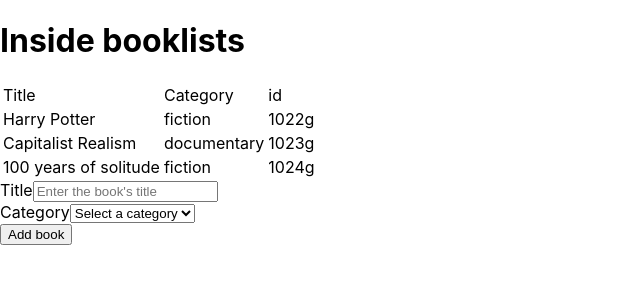
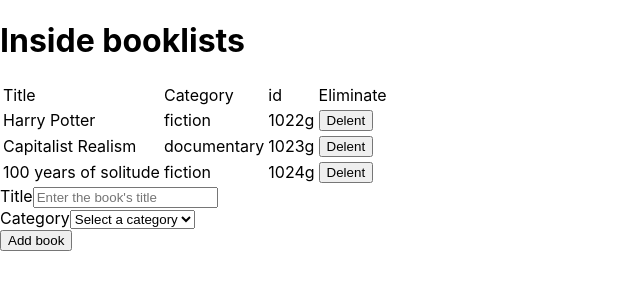
Before and after one commit to leonmezu1/superbookstore, a React (Create React App) app: page / in a window 1280 px wide. Shown: the top 300 px of the page, without its empty margins (0-640 px from the left). Built offline with nearby package versions, Linux system fonts and the light colour scheme.

Commit message:
Finished implementing handleBookRemove.

```diff
--- a/src/actions/index.js
+++ b/src/actions/index.js
@@ -11,9 +11,9 @@
   }
 };
 
-const deleteBook = book => ({
+export const deleteBook = book => ({
   type: REMOVEBOOK,
-  book,
+  payload: book,
 });
 
 // export const createBookAction = book => dispatch => {
--- a/src/components/Book.js
+++ b/src/components/Book.js
@@ -1,13 +1,21 @@
 import React from 'react';
 import PropTypes from 'prop-types';
+import { deleteBook } from '../actions/index';
+import { useDispatch } from 'react-redux';
+
 
 const Book = ({ book }) => {
   const { title, id, category } = book;
+  const dispatch = useDispatch();
+  const handleBookRemove = book => {
+    dispatch(deleteBook(book));
+  }
   return (
     <tr>
       <td className="title">{title}</td>
       <td className="category">{category}</td>
       <td className="id">{id}</td>
+      <td><button onClick={() => handleBookRemove(book)}>Delent</button></td>
     </tr>
   );
 };
--- a/src/containers/BooksList.js
+++ b/src/containers/BooksList.js
@@ -13,6 +13,7 @@
             <td>Title</td>
             <td>Category</td>
             <td>id</td>
+            <td>Eliminate</td>
           </tr>
         </thead>
         <tbody>
--- a/src/reducers/books.js
+++ b/src/reducers/books.js
@@ -13,7 +13,7 @@
     case REMOVEBOOK:
       return {
         ...state,
-        books: state.books.filter(book => book !== action.book),
+        books: state.books.filter(book => book !== action.payload),
       };
     default:
       return state;
```
